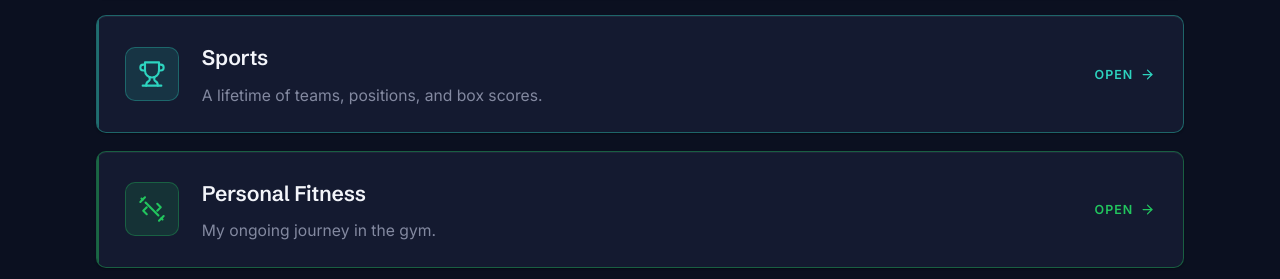
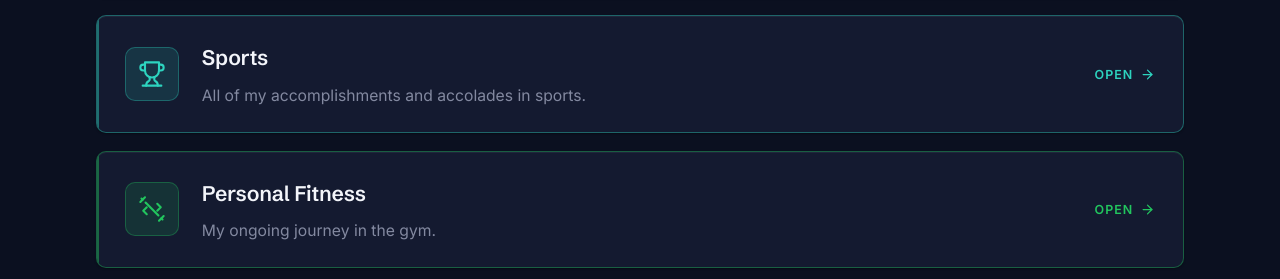
Before and after one commit to kev2k04/kev2k04.github.io, a Jekyll site: the page built from passions.html, in a window 1280 px wide and 900 px high, scrolled down 654 px. Shown: the part 252-531 px from the top of the window. Built offline with Jekyll 4.4.1, drawn with Linux system fonts in a browser that asks for light colours.

Commit message:
Sports card: update the description
Co-Authored-By: Claude Opus 4.8 <noreply@anthropic.com>

```diff
--- a/_data/passions.yml
+++ b/_data/passions.yml
@@ -183,7 +183,7 @@
   kind: panel
   title: Sports
   icon: trophy
-  tagline: A lifetime of teams, positions, and box scores.
+  tagline: All of my accomplishments and accolades in sports.
   accent: "45, 212, 191"      # teal — distinct from the page's azure accent
   intro: >-
     TODO(Kevin): A line or two about growing up playing sports — what they
```
